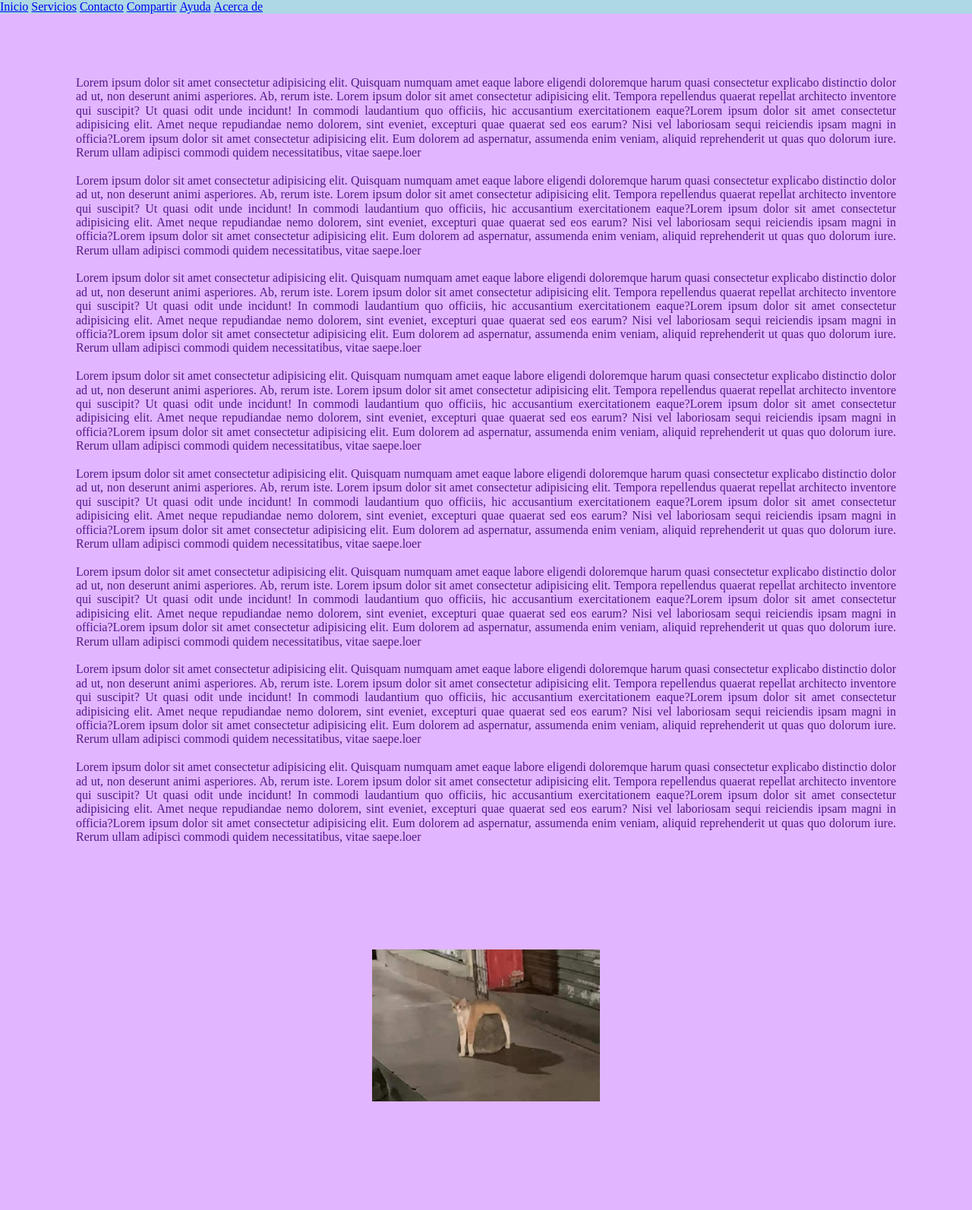
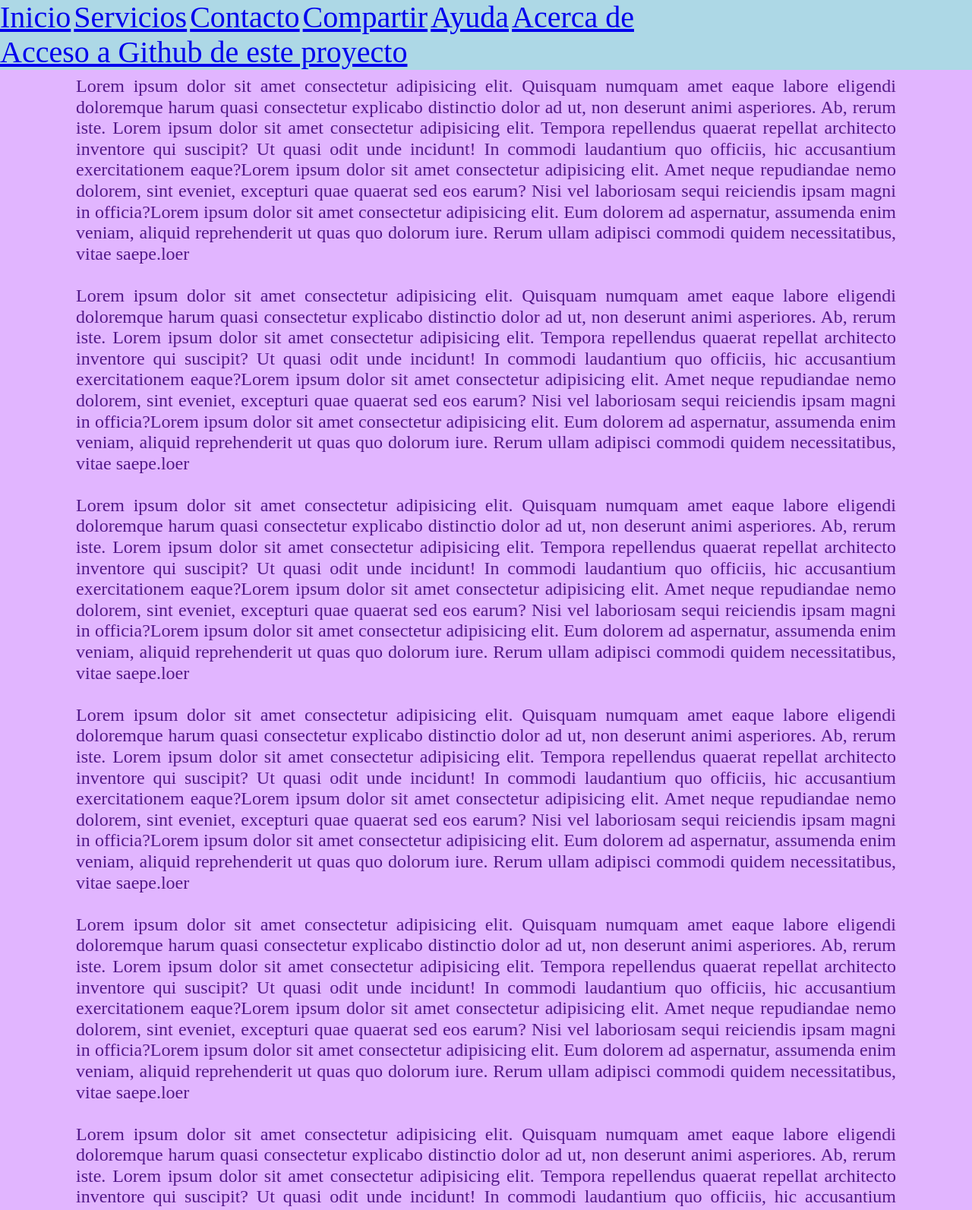
Before and after one commit to DanielMoreno17/TallerHTML, a plain HTML site: page CSS/index.html in a window 1280 px wide. Shown: the top 1593 px of the page at 76% size. Before the commit the page ends 1470 px from the top, so only its background shows below. Drawn offline with Linux system fonts and the light colour scheme.

Commit message:
Cambios al index con CSS

```diff
--- a/CSS/index.html
+++ b/CSS/index.html
@@ -17,6 +17,8 @@
             <li class="list-nav"><a href="#">Compartir</a></li>
             <li class="list-nav"><a href="#">Ayuda</a></li>
             <li class="list-nav"><a href="#">Acerca de</a></li>
+            <li class="list-nav"><a href="https://github.com/DanielMoreno17/TallerHTML.git">Acceso a Github de este proyecto</a></li>
+
         </ul>
     </nav>
     <body>
--- a/CSS/style.css
+++ b/CSS/style.css
@@ -12,20 +12,23 @@ nav {
 .list-nav{
     display: inline-block;
     list-style-type: none;
-    padding: 10;
+    padding: 20;
     margin: 10;
+    font-size: 40px;
+
 }
 p{
     color: rgb(82, 25, 138);
     text-align: justify;
     padding: 100px;
+    font-size: x-large;
 }
 
 
 
 .imagen {
-    width: 300px;
-    height: 200px;
+    width: 500px;
+    height: 500px;
     background-image: url('xd1.jpg');
     background-size: cover;
     background-position: center;
```
